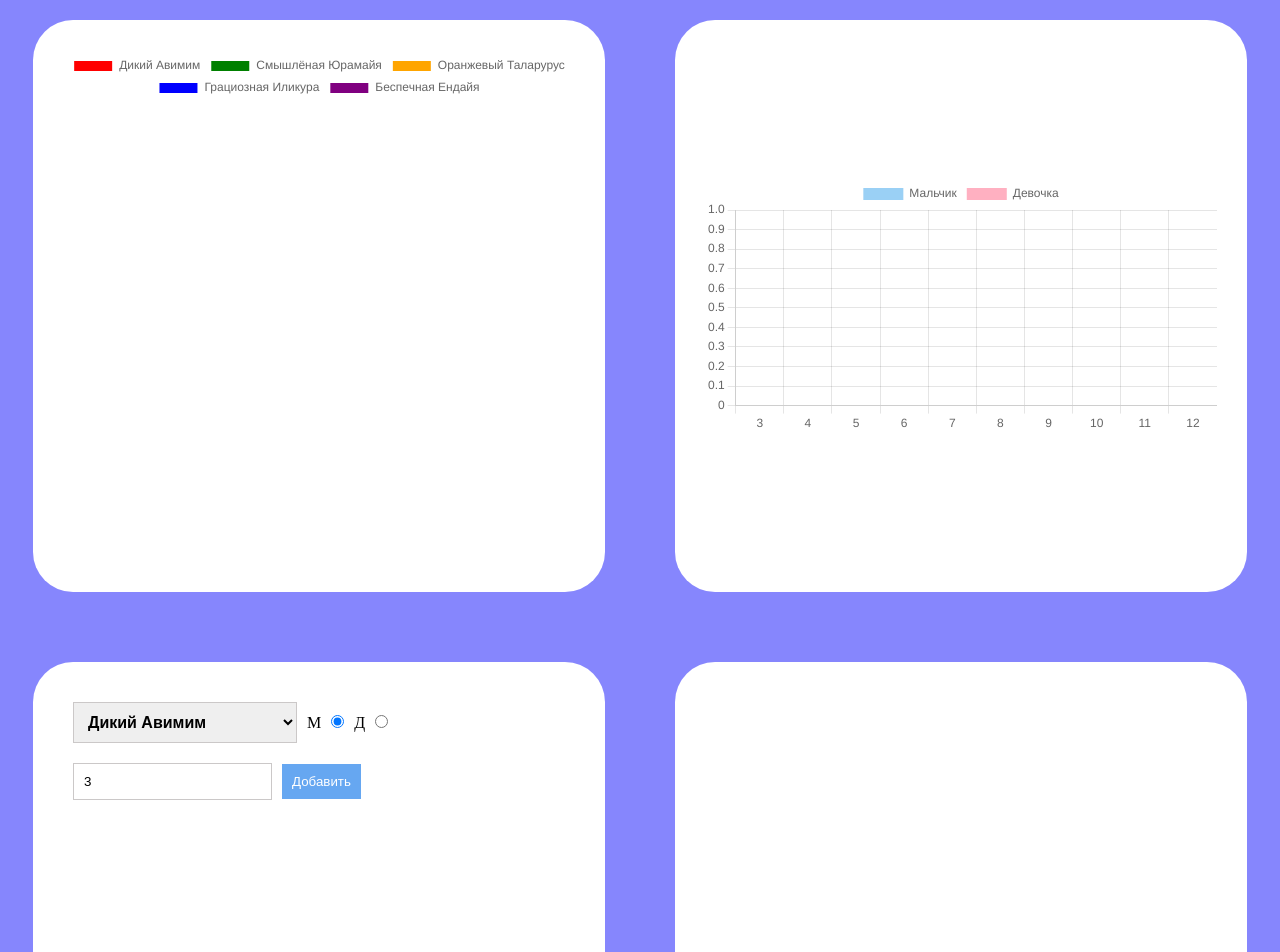
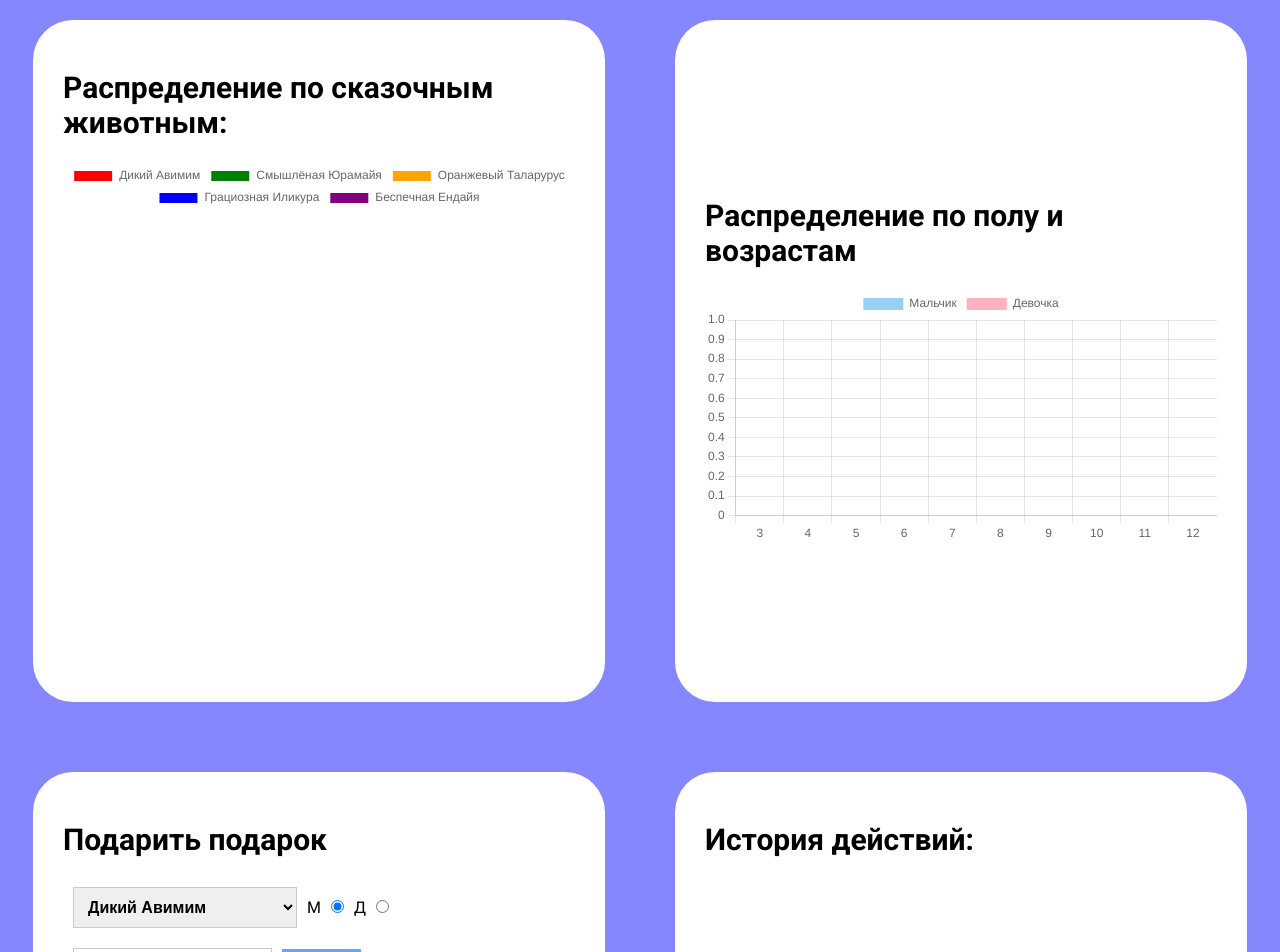
Before and after one commit to baebae3/modum-digital, a React (Vite) app: page / in a window 1280 px wide. Shown: the top 952 px of the page. Built offline with nearby package versions, Linux system fonts and the light colour scheme.

Commit message:
add headers

```diff
--- a/src/components/bar_chart/BarChart.jsx
+++ b/src/components/bar_chart/BarChart.jsx
@@ -6,6 +6,9 @@
 
     return (
         <div className={styles.bar_wrapper}>
+            <h1>
+                Распределение по полу и возрастам
+            </h1>
             <Bar data={barChartConfig} />
         </div>
     )
--- a/src/components/bar_chart/bar_chart.module.scss
+++ b/src/components/bar_chart/bar_chart.module.scss
@@ -1,8 +1,12 @@
 .bar_wrapper {
+    h1 {
+        font-size: 30px;
+    }
     width: 40%;
     background-color: white;
     border-radius: 40px;
     display: flex;
+    flex-direction: column;
     align-items: center;
     justify-content: center;
     padding: 30px;
--- a/src/components/gift_list/GiftList.jsx
+++ b/src/components/gift_list/GiftList.jsx
@@ -60,6 +60,9 @@
 
   return (
     <div className={styles.gift_list}>
+        <h1>
+            Подарить подарок
+        </h1>
       <select
         name="giftType"
         value={currentGift.giftType}
@@ -103,6 +106,9 @@
       <button className={styles.add_btn} onClick={() => setGift(currentGift)}>
         Добавить
       </button>
+      <h1>
+        Cписок подарков:
+      </h1>
       <ul>
         {allGifts.map((gift) => {
           return (
--- a/src/components/gift_list/gift_list.module.scss
+++ b/src/components/gift_list/gift_list.module.scss
@@ -5,6 +5,9 @@
         min-height: 500px;
         padding: 30px;
         margin: 20px;
+        h1 {
+            font-size: 30px;
+        }
         select {
             outline: none;
             padding: 10px;
--- a/src/components/history/History.jsx
+++ b/src/components/history/History.jsx
@@ -13,6 +13,9 @@
   };
   return (
     <div className={styles.history_wrapper}>
+        <h1>
+            История действий:
+        </h1>
       {history.map((history, index) => {
         return (
           <div className={styles.history_item} key={index}>
--- a/src/components/history/history.module.scss
+++ b/src/components/history/history.module.scss
@@ -5,6 +5,9 @@
     min-height: 500px;
     padding: 30px;
     margin: 20px;
+    h1 {
+        font-size: 30px;
+    }
     p {
         font-size: 18px;
     }
--- a/src/components/pie_chart/PieChart.jsx
+++ b/src/components/pie_chart/PieChart.jsx
@@ -6,6 +6,9 @@
 
     return (
         <div className={styles.pie_wrapper}>
+            <h1>
+                Распределение по сказочным животным:
+            </h1>
             <Pie data={pieChartData} />
         </div>
     )
--- a/src/components/pie_chart/pie_chart.module.scss
+++ b/src/components/pie_chart/pie_chart.module.scss
@@ -1,8 +1,12 @@
 .pie_wrapper {
+    h1 {
+        font-size: 30px;
+    }
     width: 40%;
     background-color: white;
     border-radius: 40px;
     display: flex;
+    flex-direction: column;
     align-items: center;
     justify-content: center;
     padding: 30px;
--- a/src/index.css
+++ b/src/index.css
@@ -1,4 +1,7 @@
+@import url('https://fonts.googleapis.com/css2?family=Inter:wght@400;500;700&family=Lato:wght@300;400;700;900&family=Roboto:wght@100;300;400;500;700;900&display=swap');
+
 body {
+    font-family: 'Roboto', sans-serif;
     margin: 0;
     padding: 0;
     box-sizing: border-box;
```
